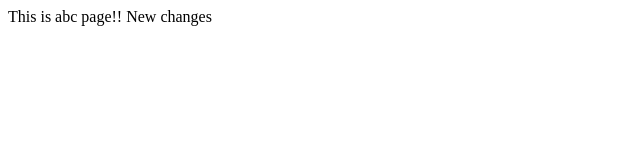
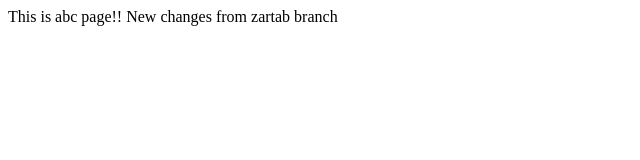
Before and after one commit to asterixsol/devopslnt, a plain HTML site: page abc.html in a window 1280 px wide. Shown: the whole page, without its empty margins (0-640 px from the left). Drawn offline with Linux system fonts and the light colour scheme.

Commit message:
Update abc.html

```diff
--- a/abc.html
+++ b/abc.html
@@ -1,5 +1,5 @@
 <html>
 <body>
-This is abc page!! New changes
+This is abc page!! New changes from zartab branch
 </body>
 </html>
```
